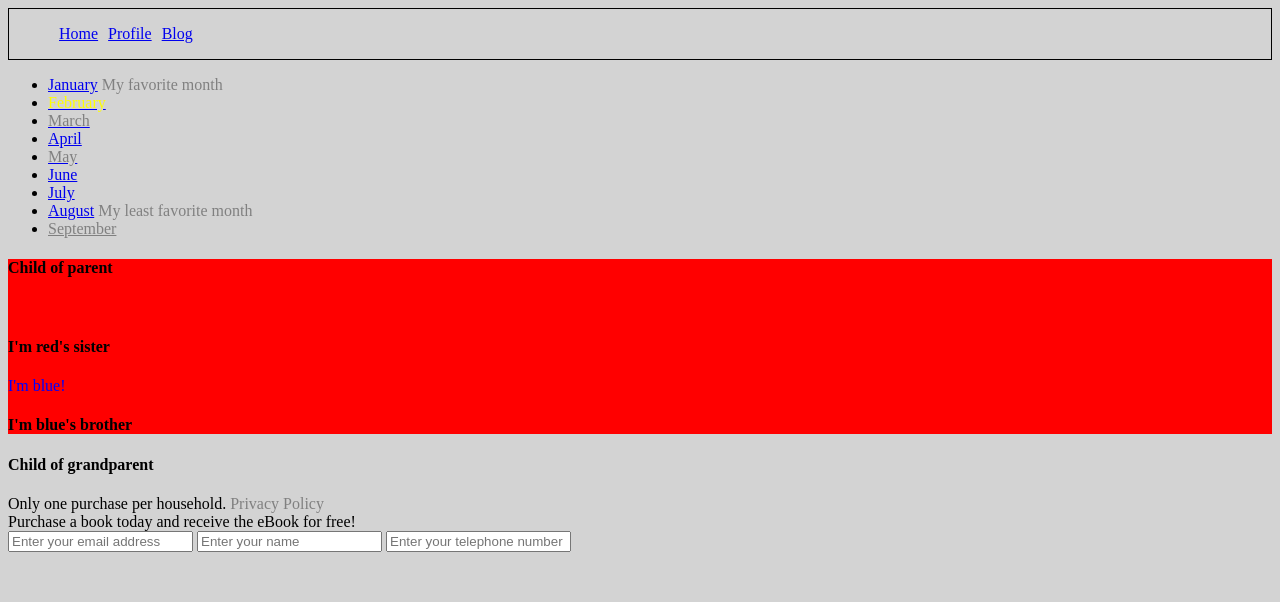
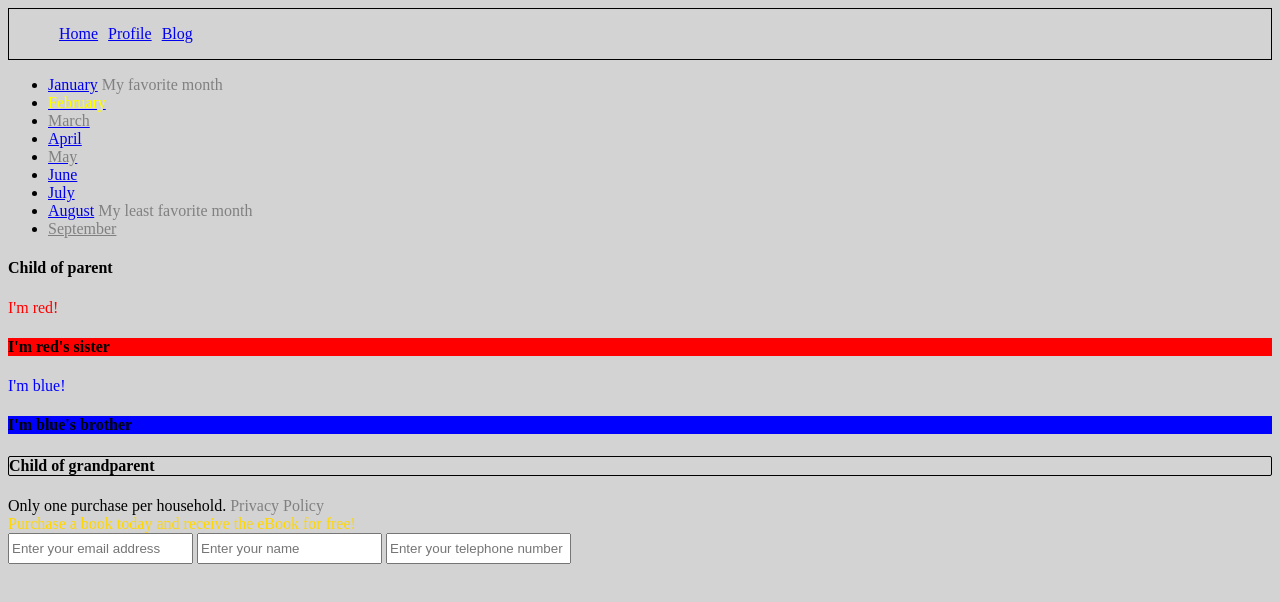
Before and after one commit to harringtonben/css-selectors, a plain HTML site: page index.html in a window 1280 px wide. Drawn offline with Linux system fonts and the light colour scheme.

Commit message:
added styling

```diff
--- a/selectors.css
+++ b/selectors.css
@@ -31,6 +31,24 @@ header li {
 	color: blue;
 }
 
-.parent  {
+.parent div h4:first-of-type {
 	background-color: red;
 }
+
+.parent div h4:nth-of-type(2) {
+	background-color: blue;
+}
+
+.grandparent > h4:first-of-type {
+	border: 1px solid black;
+	border-radius: 2px;
+}
+
+.promo {
+	text-decoration: bold;
+	color: gold;
+}
+
+input:read-write {
+	height: 25px;
+}
```
Also changed, not shown: 1 other file.
